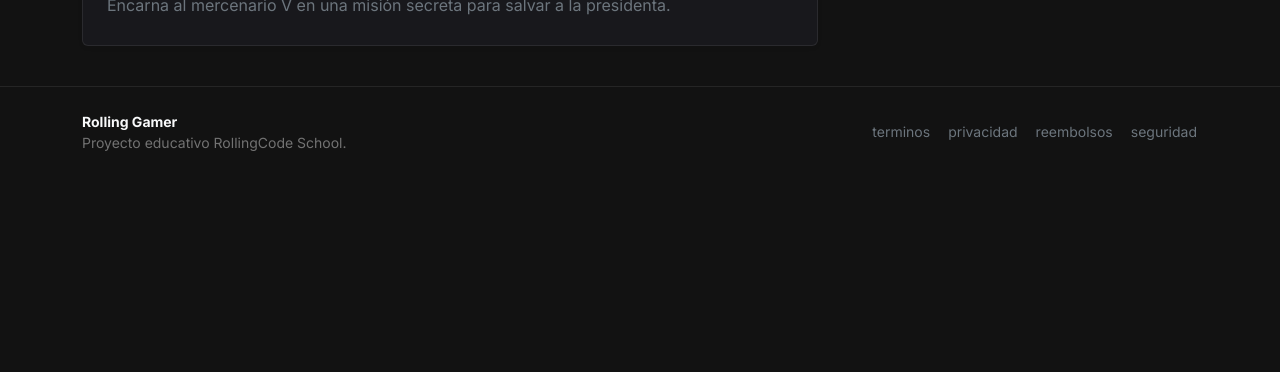
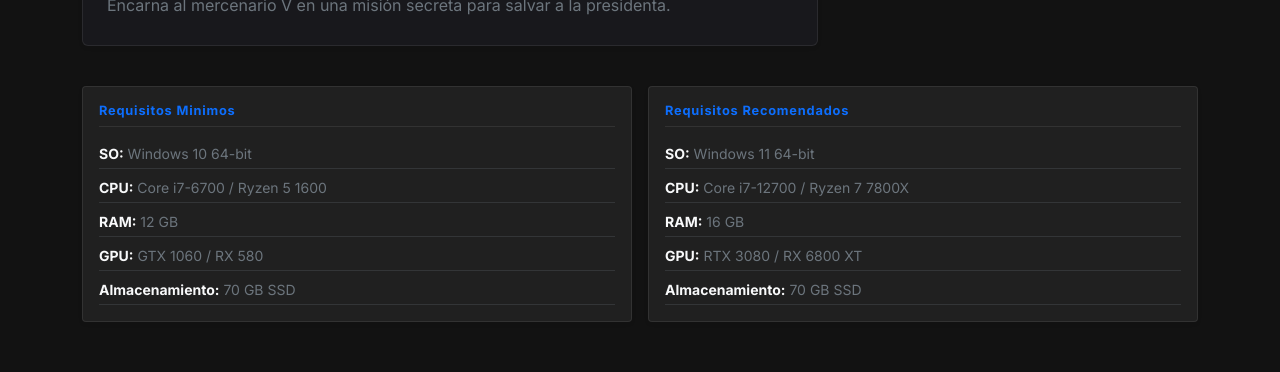
Before and after one commit to Franc-Devel/byte-brothers-rolling-gamer, a React (Vite) app: page /detalle/1 in a window 1280 px wide. Shown: the part 835-1207 px from the top of the page. Before the commit the page ends 1012 px from the top, so only its background shows below. Built offline with nearby package versions, Linux system fonts and the light colour scheme.

Commit message:
feat(c13): incorporar requisitos de sistema minimos y recomendados con respaldos

```diff
--- a/src/components/pages/DetalleDeProducto.jsx
+++ b/src/components/pages/DetalleDeProducto.jsx
@@ -7,6 +7,14 @@
 const FALLBACK_IMG = "https://images.unsplash.com/photo-1542751371-adc38448a05e?auto=format&fit=crop&w=800&q=80";
 
 const formatoMoneda = (val) => `$${Number(val || 0).toLocaleString("es-AR")} ARS`;
+
+const specs = (r = {}) => [
+  ["SO", r.so || "Windows 10 64-bit"],
+  ["CPU", r.cpu || r.procesador || "Intel Core i5 / AMD Ryzen 3"],
+  ["RAM", r.ram || r.memoria || "8 GB RAM"],
+  ["GPU", r.gpu || r.graficos || "GeForce GTX 960 / Radeon RX 470"],
+  ["Almacenamiento", r.almacenamiento || r.disco || "50 GB de espacio disponible"],
+];
 
 const DetalleDeProducto = ({ buscarProducto, agregarResena }) => {
   const { id } = useParams();
@@ -176,6 +184,26 @@
           </Card>
         </Col>
       </Row>
+
+      {/* Sección Requisitos de Sistema */}
+      <Row className="g-3 my-4">
+        {["minimos", "recomendados"].map((tipo) => (
+          <Col md={6} key={tipo}>
+            <Card className="epic-specs-col h-100 text-light p-3 shadow-sm">
+              <h3 className="epic-specs-title text-capitalize h6 mb-3 text-primary">
+                Requisitos {tipo}
+              </h3>
+              <ul className="list-unstyled small text-secondary mb-0 d-flex flex-column gap-2">
+                {specs(juego.requisitos?.[tipo]).map(([k, v]) => (
+                  <li key={k} className="border-bottom border-secondary border-opacity-25 pb-1">
+                    <strong className="text-light">{k}:</strong> {v}
+                  </li>
+                ))}
+              </ul>
+            </Card>
+          </Col>
+        ))}
+      </Row>
     </div>
   );
 };
```
